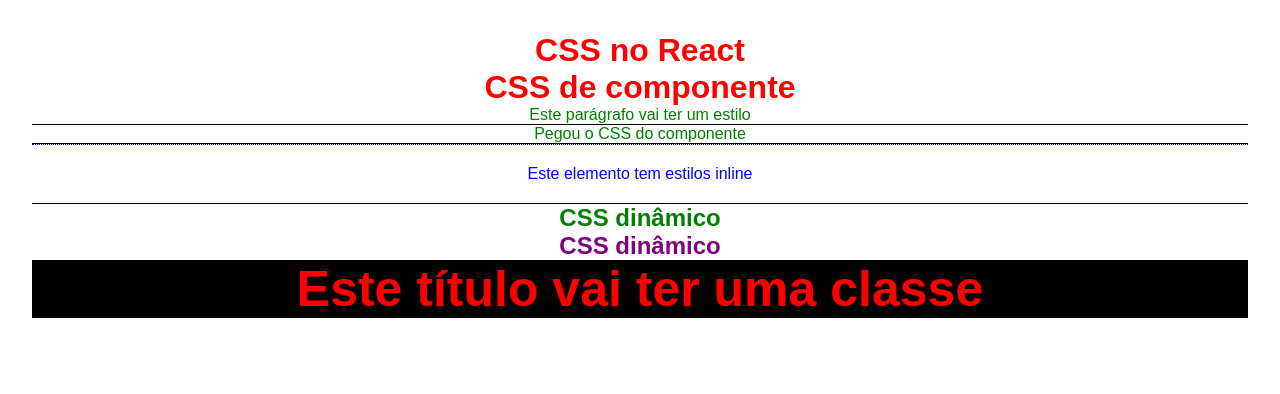
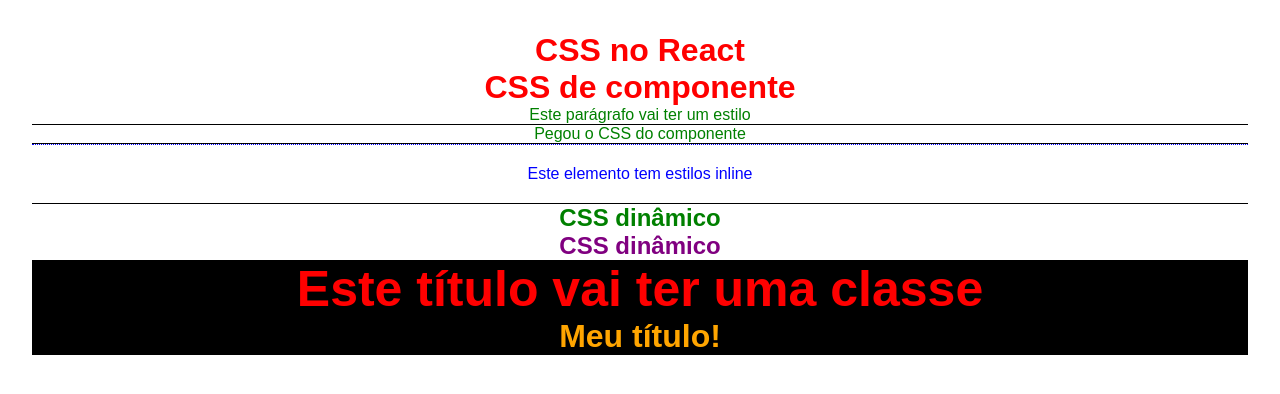
Before and after one commit to phelipeguimaraes/front-end, a React (Vite) app in the folder 3_React/4_CSS_REACT/css_react/: page / in a window 1280 px wide. Shown: the top 394 px of the page. Built offline with nearby package versions, Linux system fonts and the light colour scheme.

Commit message:
CSS Modules

```diff
--- a/3_React/4_CSS_REACT/css_react/src/App.jsx
+++ b/3_React/4_CSS_REACT/css_react/src/App.jsx
@@ -1,6 +1,7 @@
 import './App.css'
 // 2 - css do componente
 import MyComponent from './components/MyComponent'
+import Title from './components/Title'
 
 function App() {
   // 4 - inline style dinâmico
@@ -30,6 +31,9 @@ function App() {
         {/* 5 - classes dinâmicas  */}
         <h2 className={redTitle ? "red-title" : "title"}>Este título vai ter uma classe</h2>
 
+        {/* 6 - CSS Modules */}
+        <Title />
+
       </div>
     </>
   )
--- /dev/null
+++ b/3_React/4_CSS_REACT/css_react/src/components/Title.jsx
@@ -0,0 +1,10 @@
+import React from 'react'
+import classes from './Title.module.css'
+
+const Title = () => {
+  return (
+    <h1 className={classes.title}>Meu título!</h1>
+  )
+}
+
+export default Title
--- /dev/null
+++ b/3_React/4_CSS_REACT/css_react/src/components/Title.module.css
@@ -0,0 +1,5 @@
+.title {
+    color: orange;
+    background-color: black;
+    padding: 10px];
+}
```
